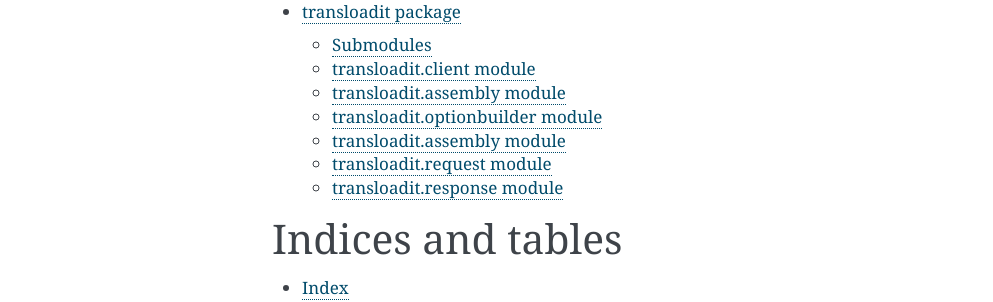
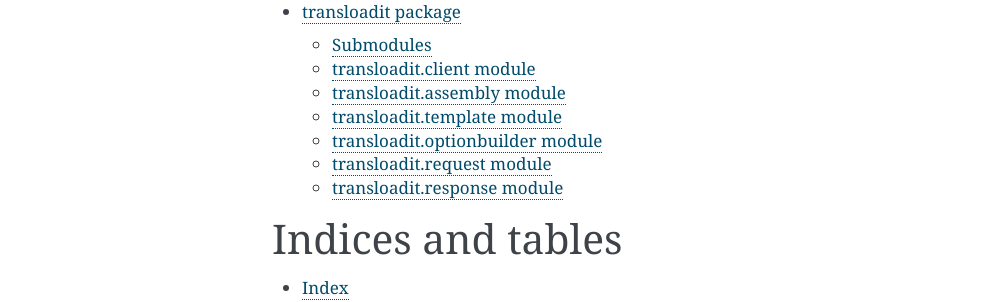
Before and after one commit to transloadit/python-sdk, a Sphinx documentation site: the page built from docs/source/index.rst, in a window 1280 px wide. Shown: the part 396-698 px from the top of the page, without its empty margins (148-1141 px from the left). Built offline with Sphinx 7.4.7, drawn with Linux system fonts in a browser that asks for light colours.

Commit message:
docs: import template and assembly docs

```diff
--- a/docs/source/transloadit.rst
+++ b/docs/source/transloadit.rst
@@ -25,18 +25,18 @@
     :undoc-members:
     :show-inheritance:
 
+transloadit.template module
+---------------------------
+
+.. automodule:: transloadit.template
+    :members:
+    :undoc-members:
+    :show-inheritance:
+
 transloadit.optionbuilder module
 --------------------------------
 
 .. automodule:: transloadit.optionbuilder
-    :members:
-    :undoc-members:
-    :show-inheritance:
-
-transloadit.assembly module
----------------------------
-
-.. automodule:: transloadit.assembly
     :members:
     :undoc-members:
     :show-inheritance:
```
